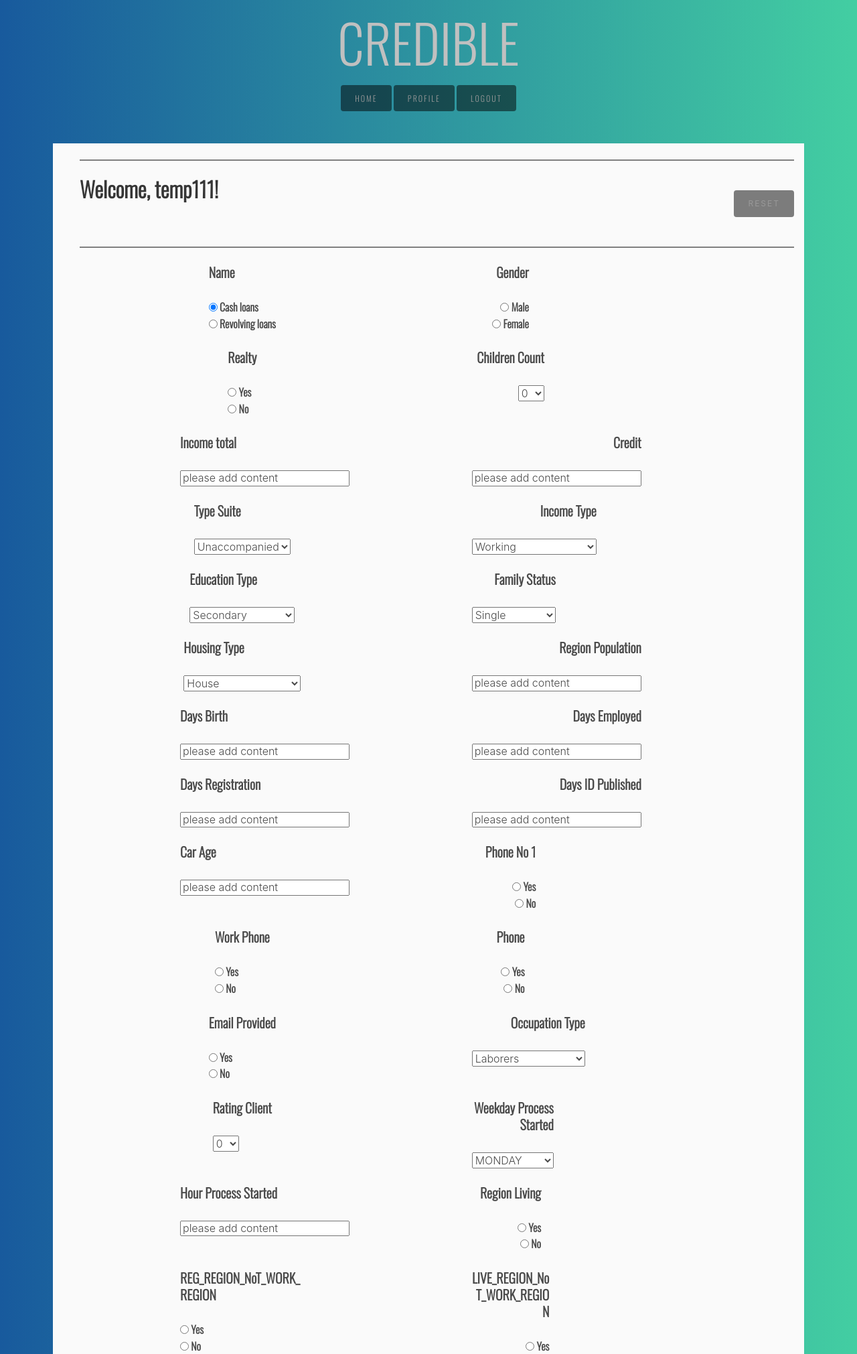
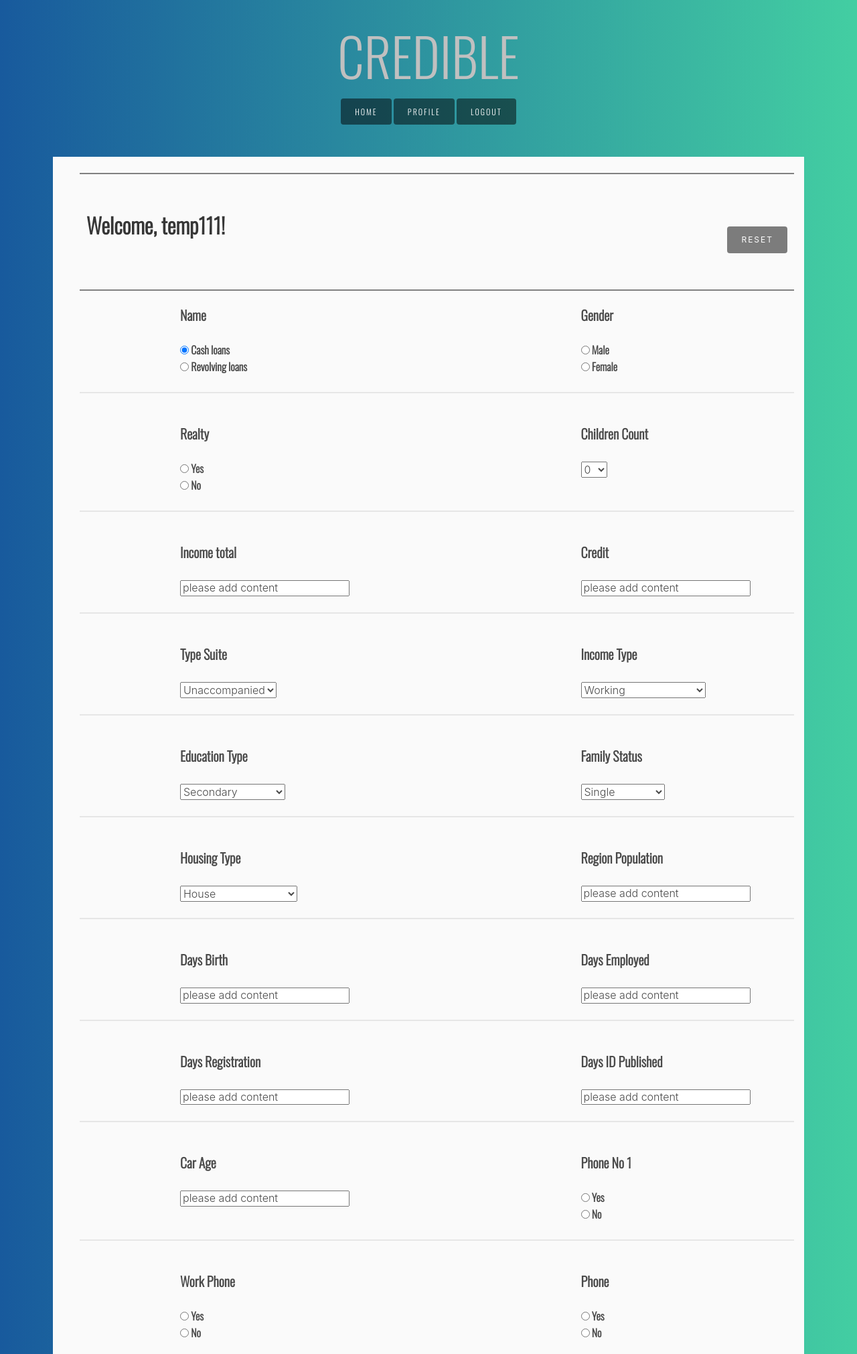
Before and after one commit to himanshunikhare-zz/Credit-risk-analysis, a Flask app: page /profile in a window 1280 px wide. Shown: the top 2021 px of the page at 67% size. Run offline with Flask 2, Linux system fonts and the light colour scheme; a user stored in the database is signed in; parts of the project's set-up code (start-up, migrations or seed data) failed here and were passed over; some libraries are stand-ins or nearby versions.

Commit message:
updated the UI

```diff
--- a/project/__init__.py
+++ b/project/__init__.py
@@ -1,6 +1,7 @@
 from flask import Flask
 from flask_sqlalchemy import SQLAlchemy
 from flask_login import LoginManager
+from final_model import loadModel
 
 
 # init SQLAlchemy so we can use it later in our models
@@ -8,7 +9,7 @@ db = SQLAlchemy()
 
 def create_app():
     app = Flask(__name__)
-
+    loadModel()
 
     app.config['SECRET_KEY'] = '7d441f27d441f27567d441f2b6176a'
     app.config['SQLALCHEMY_DATABASE_URI'] = 'sqlite:///db.sqlite'
--- a/project/static/css/main.css
+++ b/project/static/css/main.css
@@ -24,7 +24,7 @@ hr{
 
 * {
   -webkit-transition-property: all;
-  -webkit-transition-duration: .2s;
+  -webkit-transition-duration: .3s;
   -moz-transition-timing-function: cubic-bezier(100,50,21,6);
   -moz-transition-property: all;
   -moz-transition-timing-function: cubic-bezier(100,50,21,6);
@@ -34,9 +34,9 @@ body{
   background: rgb(10, 24, 19) !important; /* fallback for old browsers */
   background: -webkit-linear-gradient(to right, #185a9d, #43cea2)!important; /* Chrome 10-25, Safari 5.1-6 */
   background: linear-gradient(to right, #185a9d, #43cea2)!important;
-padding:20px;
-text-align:center;
-font-family: 'Oswald', sans-serif;
+  padding:40px;
+  text-align:center;
+  font-family: 'Oswald', sans-serif;
 }
 
 h1{
--- a/project/templates/base.html
+++ b/project/templates/base.html
@@ -1,60 +1,29 @@
 <!DOCTYPE html>
-<html></html>
+<html>
+
+</html>
+
 <head>
     <meta charset="utf-8">
     <meta http-equiv="X-UA-Compatible" content="IE=edge">
     <meta name="viewport" content="width=device-width, initial-scale=1">
-    <title>base</title>
+    <link rel="ICON" href="/project/static/css/favicon.ico" type="image/ico" />
+    <title>CREDIBLE</title>
+    <script src="https://unpkg.com/scrollreveal"></script>
+
     <link rel="stylesheet" href="https://maxcdn.bootstrapcdn.com/bootstrap/3.4.1/css/bootstrap.min.css">
     <script src="https://ajax.googleapis.com/ajax/libs/jquery/3.5.1/jquery.min.js"></script>
     <script src="https://maxcdn.bootstrapcdn.com/bootstrap/3.4.1/js/bootstrap.min.js"></script>
     <link rel="stylesheet" href="https://cdnjs.cloudflare.com/ajax/libs/bulma/0.7.2/css/bulma.min.css" />
     <link rel="stylesheet" href="{{ url_for('static', filename='css/main.css') }}">
     <link href='https://fonts.googleapis.com/css?family=Oswald:300' rel='stylesheet' type='text/css'>
-    <style>
-        * {
-            -webkit-transition-property: all;
-            -webkit-transition-duration: .2s;
-            -moz-transition-timing-function: cubic-bezier(100,50,21,6);
-            -moz-transition-property: all;
-            -moz-transition-timing-function: cubic-bezier(100,50,21,6);
-        }
 
-        body{
-            background: rgb(10, 24, 19) !important; /* fallback for old browsers */
-            background: -webkit-linear-gradient(to right, #185a9d, #43cea2)!important; /* Chrome 10-25, Safari 5.1-6 */
-            background: linear-gradient(to right, #185a9d, #43cea2)!important;
-        padding:20px;
-        text-align:center;
-        font-family: 'Oswald', sans-serif;
-        }
+    <link rel="stylesheet" href="https://cdnjs.cloudflare.com/ajax/libs/animate.css/4.1.1/animate.min.css" />
 
-        h1{
-            color:#c0c0c0;
-            font-size:79px;
-            padding-bottom:20px;
-            }
+</head>
 
-        .btn{
-        color:#999;
-        background:rgba(0, 0, 0, 0.5);
-        padding:10px 20px;
-        font-size:12px;
-        text-decoration:none;
-        letter-spacing:2px;
-        text-transform:uppercase;
-        }
+<body>
 
-        .btn:hover{
-        border:none;
-        background:rgba(0, 0, 0, 0.4);
-        background:#fff;
-        padding:20px 20px;
-        color:#1b1b1b;
-        }
-</style>
-</head>
-<body>
     <a href="{{ url_for('main.index') }}">
         <h1>CREDIBLE</h1>
     </a>
@@ -89,4 +58,5 @@
         <p style="text-align:left; color:white">&copy;2020 CREDIBLE CAPSTONE-II Project.All rights reserved. </p>
     </div>
 </body>
+
 </html>
--- a/project/templates/profile.html
+++ b/project/templates/profile.html
@@ -2,23 +2,23 @@
 
 {% block content %}
 
-<div class="container bg-custom ">
-    <hr>
-    <div class="level">
+<div class="container bg-custom">
+    <hr><br>
+    <div class="level" style="padding: 10px;">
         <h1 class="title level-left">
             Welcome, {{ name }}!
         </h1>
-        <button type="reset" class="btn level-right">Reset</button>
+        <button type="reset" class="btn">Reset</button>
     </div>
     <hr>
-    <form class="form-inline" action="/profile" method="POST" autocomplete="on">
+    <form class="form-inline has-text-left" action="/profile" method="POST" autocomplete="on">
         {%for i in form%}
         {%if loop.index is odd%}
         <div class="row">
         {%endif%}
             {%if loop.index is even%}
-                <div class="col-sm-4">
-                    <div class="form-group" style="text-align: right;padding-left: 220px;">
+                <div class="col-sm-6 ">
+                    <div class="form-group" style="text-align: left;padding-left: 200px;">
                         <h2 class="subtitle">{{ i.label }}</h2>
                         <h3 class="has-text-weight-light">
                             {{ i }}
@@ -26,7 +26,7 @@
                     </div>
                 </div>
             {%else%}
-                <div class="col-sm-4">
+                <div class="col-sm-6">
                     <div class="form-group" style="text-align: left;padding-left: 150px;">
                         <h2 class="subtitle">{{ i.label }}</h2>
                         <h3 class="has-text-weight-light">
@@ -35,8 +35,10 @@
                     </div>
                 </div>
             {%endif%}
+
         {%if loop.index is even%}
         </div>
+        <hr style="background-color: rgb(230, 230, 230); ">
         <br>
         {%endif %}
        {%endfor%}
@@ -44,7 +46,7 @@
         <br><br><br>
         <br>
         <hr>
-        <button id="submit-button" type="submit" class="btn btn-primary level-left" value="Submit">Submit</button>
+        <button id="submit-button" type="submit" class="btn btn-primary level-left" style="margin-left: 200px;" value="Submit">Submit</button>
         <br><br>
     </form>
 </div>
```
Also changed, not shown: final_model.py (+134 -130 lines), project/static/css/favicon.ico (added). Lines whose indentation alone changed are shown as unchanged.
